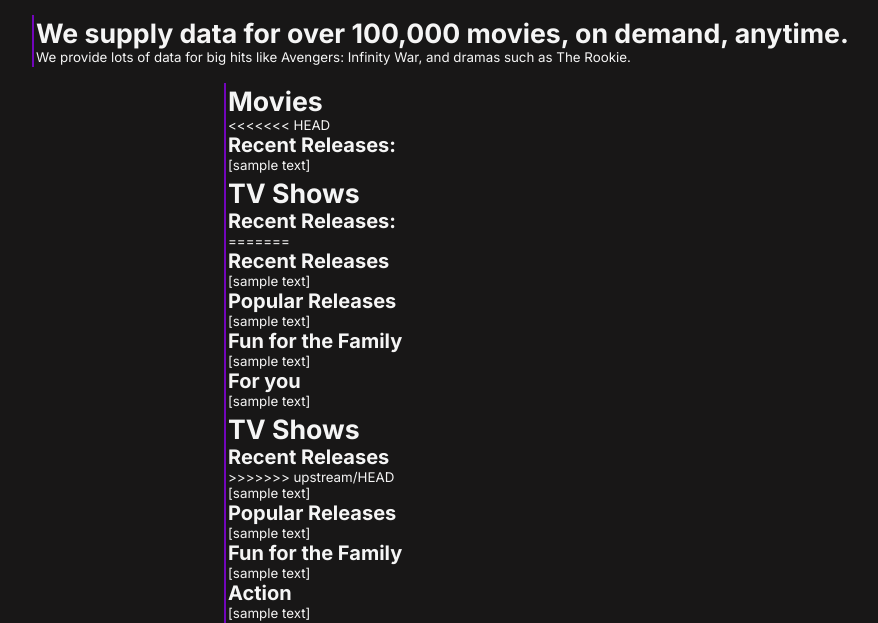
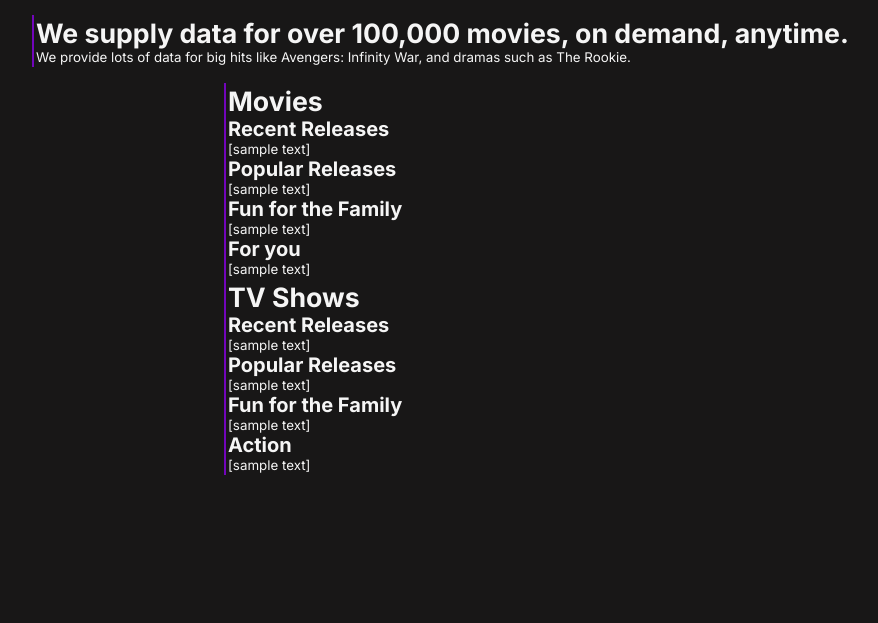
Before and after one commit to bcjplayz/moviesWebsite, a Flask app: page / in a window 1280 px wide. Shown: the part 497-1120 px from the top of the page, without its empty margins (96-974 px from the left). After the commit the page ends 972 px from the top, so only its background shows below. Run offline with Flask 3, Linux system fonts and the light colour scheme.

Commit message:
resolved merge conflict error

```diff
--- a/template/index.html
+++ b/template/index.html
@@ -19,20 +19,11 @@
       </div>
     </nav>
     <div class="hero">
-<<<<<<< HEAD
-      <!-- Pls add the search thing here boss man  -->
-      <form>
-        <label>
-          <span>Search for a listing...</span>
-          <input type="text" class="searchbar" autofocus="True" />
-        </label>
-=======
       <form>
       <label>
         <span>Search for a listing...</span>
         <input type="text" class="searchbar" autofocus="True">
       </label>
->>>>>>> upstream/HEAD
       </form>
     </div>
     <div class="under-hero">
@@ -48,15 +39,6 @@
       <div id="Movies">
         <!-- Somehow, the API will do it's thing here and display movie titles. -->
         <h1>Movies</h1>
-<<<<<<< HEAD
-        <h2>Recent Releases:</h2>
-        <p>[sample text]</p>
-      </div>
-
-      <div id="TVShows">
-        <h1>TV Shows</h1>
-        <h2>Recent Releases:</h2>
-=======
         <h2>Recent Releases</h2>
         <p>[sample text]</p>
         <h2>Popular Releases</h2>
@@ -70,7 +52,6 @@
         <div id="TVShows">
         <h1>TV Shows</h1>
         <h2>Recent Releases</h2>
->>>>>>> upstream/HEAD
         <p>[sample text]</p>
         <h2>Popular Releases</h2>
         <p>[sample text]</p>
```
